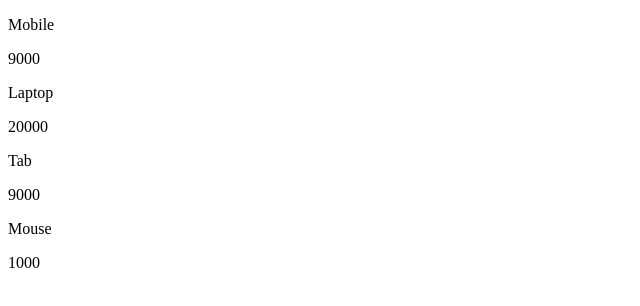
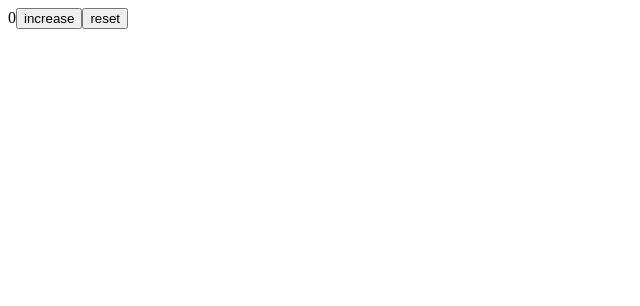
Before and after one commit to Nandini-Ninave/react_day_2, a React (Vite) app: page / in a window 1280 px wide. Shown: the top 306 px of the page, without its empty margins (0-640 px from the left). Built offline with nearby package versions, Linux system fonts and the light colour scheme.

Commit message:
Added code to increase and reset a number

```diff
--- a/src/App.tsx
+++ b/src/App.tsx
@@ -88,23 +88,70 @@ import { useState, type FormEvent } from "react"
 // export default App
 
 //product page
+// function App(){
+//   // const[data, setData] = useState([])
+//   const[data, setData] = useState([{ProductName:"Mobile", price:9000}, {ProductName:"Laptop", price:20000}, {ProductName:"Tab", price:9000}, {ProductName:"Mouse", price:1000}])
+//   return(
+//   <div>
+//     {data.length==0?"No products found":<div>
+//     {data.map((element, index)=>{
+//       return(
+//         <div key = {index}>
+//           <p>{element.ProductName}</p>
+//           <p>{element.price}</p>
+//         </div>
+//       )
+//     })}</div>
+//     }
+//   </div>
+//  )
+//  }
+
+// export default App
+
+
+
+// function App(){
+//   const[data, setData] = useState("")
+//   const fun=(childdata:string)=>{
+//     setData(childdata)
+//   }
+//   return(
+//     <div>
+//       <Child fun={fun}></Child>
+//       <p>passed from child component: {data}</p>
+//     </div>
+//   )
+// }
+// function Child({fun}){
+//   const[childdata, setChildData] = useState<string>("")
+//   return(
+//     <div>
+//       <input type="text" placeholder="Type Something..." value={childdata} onChange={(e)=>setChildData(e.target.value)}></input>
+
+//       <button type="submit">click</button>
+
+//     </div>
+//   )
+// }
+// export default App
+
+
+//counter
 function App(){
-  // const[data, setData] = useState([])
-  const[data, setData] = useState([{ProductName:"Mobile", price:9000}, {ProductName:"Laptop", price:20000}, {ProductName:"Tab", price:9000}, {ProductName:"Mouse", price:1000}])
+  const[number, setNumber] = useState(0)
+  const inc=()=>{
+    setNumber(prev=>prev+1)
+  }
+  const reset=()=>{
+    setNumber(0)
+  }
   return(
-  <div>
-    {data.length==0?"No products found":<div>
-    {data.map((element, index)=>{
-      return(
-        <div key = {index}>
-          <p>{element.ProductName}</p>
-          <p>{element.price}</p>
-        </div>
-      )
-    })}</div>
-    }
-  </div>
- )
- }
-
+    <div>
+      {number}
+      <button onClick={inc}>increase</button>
+      <button onClick={reset}>reset</button>
+    </div>
+  )
+}
 export default App
```
